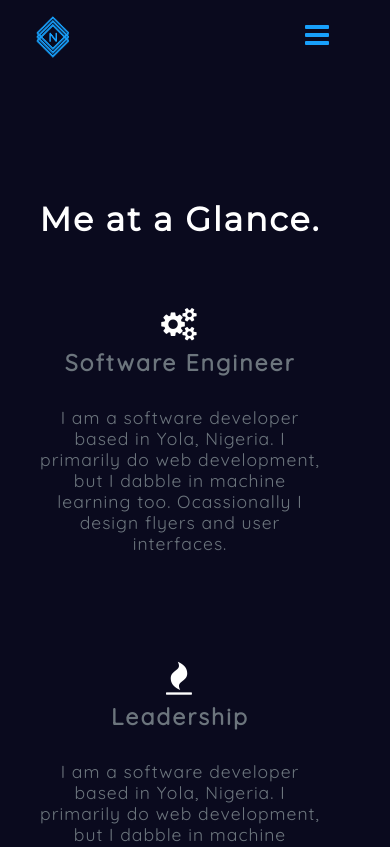
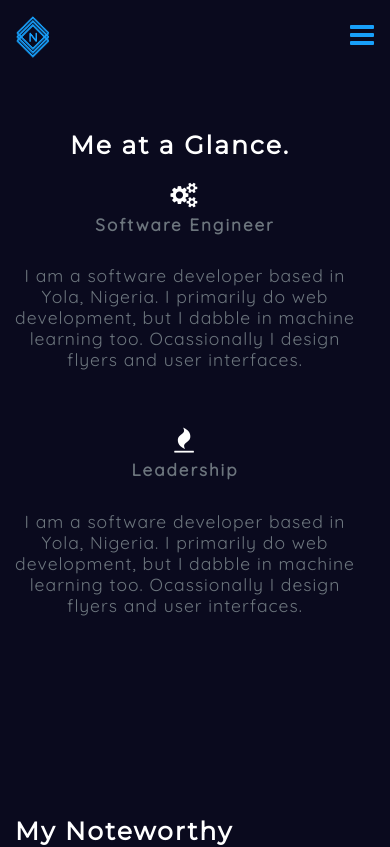
Before and after one commit to nyior/mywebsite-frontend, a Vue app: page /about in a window 390 px wide. Shown: the top 847 px of the page. Built offline with nearby package versions, Linux system fonts and the light colour scheme; a web font is replaced by a local one.

Commit message:
minor fixes

```diff
--- a/public/styles.css
+++ b/public/styles.css
@@ -99,6 +99,10 @@ small{
 	letter-spacing: 2px;
 }
 
+.hero-text-first{
+	margin-top: 15rem;
+}
+
 .heading-smaller{
 	font-size: 3.7rem;
 	font-weight: bold;
@@ -155,27 +159,27 @@ small{
 
 @media only screen and (max-width: 600px) {
 	.heading{
-		font-size: 3.5rem;
+		font-size: 2.5rem;
 		font-weight: bold;
 		letter-spacing: 2px;
 		font-family: 'Montserrat';
 	}
 
 	.sub-heading{
-		font-size: 2.5rem;
+		font-size: 1.7rem;
 		font-weight: bold;
 		letter-spacing: 2px;
 	}
 
 	.heading-smaller{
-		font-size: 3.3rem;
+		font-size: 2.5rem;
 		font-weight: bold;
 		letter-spacing: 2px;
 		font-family: 'Montserrat';
 	}
 
 	.sub-heading-smaller{
-		font-size: 2.3rem;
+		font-size: 1.7rem;
 		font-weight: bold;
 		letter-spacing: 2px;
 	}
@@ -202,8 +206,7 @@ small{
 		right: 35px;
 
 	}
-
-	.hero-text{
-		margin-top: 5.0rem;
+	.hero-text-first{
+		margin-top: 12.0rem;
 	}
 }
--- a/src/components/Navbar.vue
+++ b/src/components/Navbar.vue
@@ -1,5 +1,5 @@
 <template>
-  <nav class="navbar navbar-expand-lg py-3 pl-5 pr-5 my-navbar mb-5 fixed-top ">
+  <nav class="navbar navbar-expand-lg py-3  my-navbar mb-5 fixed-top ">
     <router-link :to="{ name: 'home' }" class="navbar-brand">
       <img src="../assets/logo.png" class="brand" alt="logo">
     </router-link>
@@ -22,7 +22,7 @@
             Blog
           </router-link>
         </li>
-        <li class="nav-item mr-3">
+        <li class="nav-item ">
           <a href="../assets/Sophia-application.pdf" download role="button" class="btn btn-lg px-4 py-2 outline-btn color-blue">Resume</a>
         </li>
       </ul>
@@ -59,7 +59,7 @@
     </div>
 
 
-    <span class="mr-5 hide-elem" onclick="openNav()">
+    <span class="mr-2 hide-elem" onclick="openNav()">
       <i class="fa fa-bars" style="color:#18A0FB; font-size:28px;"></i>
     </span>
 
--- a/src/views/About.vue
+++ b/src/views/About.vue
@@ -1,15 +1,15 @@
 <template>
   <div>
 
-    <div class="row w-100 p-3 hero-text text-center">
+    <div class="row w-100  hero-text-first text-center">
       <div class="col-12 ">
         <h1 class="heading-smaller glegoo mt-3">Me at a Glance.</h1>
       </div>
     </div>
 
-    <div class="row h-100  w-100 p-3 text-center mb-5">
+    <div class="row h-100  w-100 pl-3 text-center mb-5">
 
-        <div class="col-12 col-md-6  p-5 ">
+        <div class="col-12 col-md-6  p-2 p-md-5 ">
 
           <div >
             <h1 class="heading-smaller glegoo mt-3 ">
@@ -23,7 +23,7 @@
 
         </div>
 
-        <div class="col-12 col-md-6 mt-5 mt-md-0  p-5">
+        <div class="col-12 col-md-6 mt-5 mt-md-0   p-2 p-md-5">
 
           <div >
             <h1 class="heading-smaller glegoo mt-3 ">
--- a/src/views/Home.vue
+++ b/src/views/Home.vue
@@ -1,7 +1,7 @@
 <template>
-  <div class="row h-100  w-100 p-3">
+  <div class="row h-100  w-100 pl-3">
       <div class="col-12 col-md-6">
-        <div class="hero-text">
+        <div class="hero-text-first">
           <small class="color-blue glegoo mb-3 ml-2 typewrite " data-period="2000"
                                 data-type='[ " Hi there I’m..." ]'>
 
```
